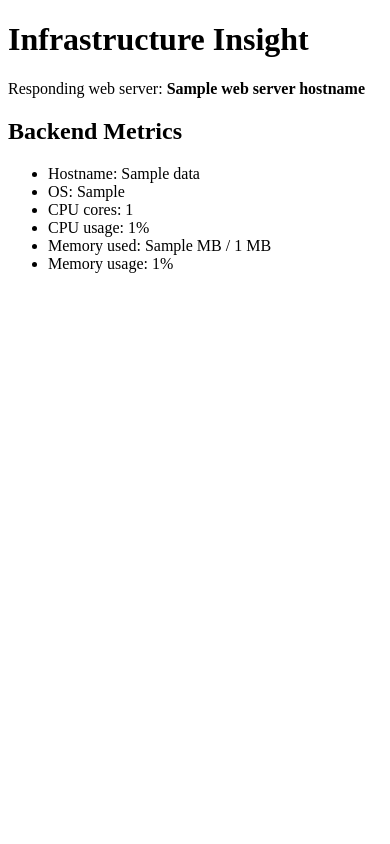
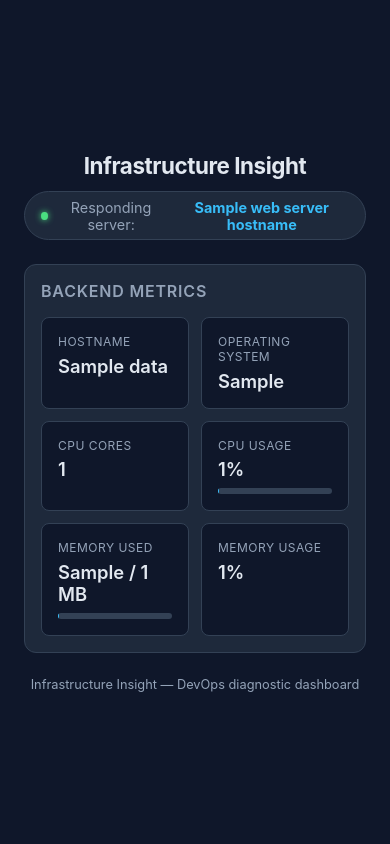
Before and after one commit to khan1402/infrastructure-insight, a FastAPI app: template app/frontend/templates/index.html in a window 390 px wide. Run offline with FastAPI, Linux system fonts and the light colour scheme; the template is opened without the code that fills it: most values are stand-ins (such as "Sample title", 1, 10 or a date in 2020).

Commit message:
Add responsive dashboard styling with progress bars and fade-in animation

```diff
--- a/app/frontend/main.py
+++ b/app/frontend/main.py
@@ -6,10 +6,14 @@ import os
 import socket
 import httpx
 from fastapi import FastAPI, Request
+from fastapi.staticfiles import StaticFiles
 from fastapi.templating import Jinja2Templates
 
 app = FastAPI()
 templates = Jinja2Templates(directory="templates")
+
+# Serve style.css (and any future static assets) at /static/...
+app.mount("/static", StaticFiles(directory="static"), name="static")
 
 # Read the backend URL from an environment variable, with a fallback
 # default for local testing.
--- /dev/null
+++ b/app/frontend/static/css/style.css
@@ -0,0 +1,147 @@
+/* style.css — styling for the Infrastructure Insight diagnostic page */
+
+:root {
+  --bg: #0f172a;
+  --card-bg: #1e293b;
+  --accent: #38bdf8;
+  --text: #e2e8f0;
+  --text-muted: #94a3b8;
+  --border: #334155;
+  --good: #4ade80;
+}
+
+* {
+  box-sizing: border-box;
+  margin: 0;
+  padding: 0;
+}
+
+body {
+  font-family: -apple-system, BlinkMacSystemFont, "Segoe UI", Roboto, sans-serif;
+  background: var(--bg);
+  color: var(--text);
+  min-height: 100vh;
+  display: flex;
+  align-items: center;
+  justify-content: center;
+  padding: 1.5rem;
+}
+
+.container {
+  width: 100%;
+  max-width: 640px;
+  animation: fadeIn 0.5s ease-out;
+}
+
+@keyframes fadeIn {
+  from { opacity: 0; transform: translateY(10px); }
+  to   { opacity: 1; transform: translateY(0); }
+}
+
+header {
+  text-align: center;
+  margin-bottom: 1.5rem;
+}
+
+h1 {
+  font-size: 1.75rem;
+  font-weight: 700;
+  letter-spacing: -0.02em;
+}
+
+.responding-server {
+  display: inline-flex;
+  align-items: center;
+  gap: 0.5rem;
+  margin-top: 0.75rem;
+  padding: 0.4rem 1rem;
+  background: var(--card-bg);
+  border: 1px solid var(--border);
+  border-radius: 999px;
+  font-size: 0.9rem;
+  color: var(--text-muted);
+}
+
+.responding-server strong {
+  color: var(--accent);
+}
+
+.status-dot {
+  width: 8px;
+  height: 8px;
+  border-radius: 50%;
+  background: var(--good);
+  box-shadow: 0 0 6px var(--good);
+}
+
+.card {
+  background: var(--card-bg);
+  border: 1px solid var(--border);
+  border-radius: 12px;
+  padding: 1.5rem;
+  animation: fadeIn 0.6s ease-out 0.1s backwards;
+}
+
+.card h2 {
+  font-size: 1rem;
+  font-weight: 600;
+  color: var(--text-muted);
+  text-transform: uppercase;
+  letter-spacing: 0.05em;
+  margin-bottom: 1rem;
+}
+
+.metrics-grid {
+  display: grid;
+  grid-template-columns: repeat(auto-fit, minmax(140px, 1fr));
+  gap: 1rem;
+}
+
+.metric {
+  padding: 1rem;
+  background: var(--bg);
+  border-radius: 8px;
+  border: 1px solid var(--border);
+}
+
+.metric-label {
+  font-size: 0.75rem;
+  color: var(--text-muted);
+  text-transform: uppercase;
+  letter-spacing: 0.04em;
+  margin-bottom: 0.35rem;
+}
+
+.metric-value {
+  font-size: 1.15rem;
+  font-weight: 600;
+}
+
+.bar-track {
+  margin-top: 0.5rem;
+  height: 6px;
+  background: var(--border);
+  border-radius: 999px;
+  overflow: hidden;
+}
+
+.bar-fill {
+  height: 100%;
+  background: var(--accent);
+  border-radius: 999px;
+  transition: width 0.4s ease-out;
+}
+
+footer {
+  text-align: center;
+  margin-top: 1.5rem;
+  font-size: 0.8rem;
+  color: var(--text-muted);
+}
+
+/* Responsive: narrower screens get a single-column grid and tighter spacing */
+@media (max-width: 480px) {
+  h1 { font-size: 1.4rem; }
+  .card { padding: 1rem; }
+  .metrics-grid { grid-template-columns: 1fr 1fr; gap: 0.75rem; }
+}
--- a/app/frontend/templates/index.html
+++ b/app/frontend/templates/index.html
@@ -2,21 +2,62 @@
 <html lang="en">
 <head>
     <meta charset="UTF-8">
+    <meta name="viewport" content="width=device-width, initial-scale=1.0">
     <title>Infrastructure Insight</title>
+    <link rel="stylesheet" href="/static/css/style.css">
 </head>
 <body>
-    <h1>Infrastructure Insight</h1>
+    <div class="container">
+        <header>
+            <h1>Infrastructure Insight</h1>
+            <div class="responding-server">
+                <span class="status-dot"></span>
+                Responding server: <strong>{{ web_server_hostname }}</strong>
+            </div>
+        </header>
 
-    <p>Responding web server: <strong>{{ web_server_hostname }}</strong></p>
+        <div class="card">
+            <h2>Backend Metrics</h2>
+            <div class="metrics-grid">
+                <div class="metric">
+                    <div class="metric-label">Hostname</div>
+                    <div class="metric-value">{{ data.hostname }}</div>
+                </div>
 
-    <h2>Backend Metrics</h2>
-    <ul>
-        <li>Hostname: {{ data.hostname }}</li>
-        <li>OS: {{ data.os }}</li>
-        <li>CPU cores: {{ data.cpu.cores_count }}</li>
-        <li>CPU usage: {{ data.cpu.usage_percent }}%</li>
-        <li>Memory used: {{ data.memory.used_mb }} MB / {{ data.memory.total_mb }} MB</li>
-        <li>Memory usage: {{ data.memory.percent_used }}%</li>
-    </ul>
+                <div class="metric">
+                    <div class="metric-label">Operating System</div>
+                    <div class="metric-value">{{ data.os }}</div>
+                </div>
+
+                <div class="metric">
+                    <div class="metric-label">CPU Cores</div>
+                    <div class="metric-value">{{ data.cpu.cores_count }}</div>
+                </div>
+
+                <div class="metric">
+                    <div class="metric-label">CPU Usage</div>
+                    <div class="metric-value">{{ data.cpu.usage_percent }}%</div>
+                    <div class="bar-track">
+                        <div class="bar-fill" style="--bar-width: {{ data.cpu.usage_percent }}; width: calc(var(--bar-width) * 1%);"></div>
+                    </div>
+                </div>
+
+                <div class="metric">
+                    <div class="metric-label">Memory Used</div>
+                    <div class="metric-value">{{ data.memory.used_mb }} / {{ data.memory.total_mb }} MB</div>
+                    <div class="bar-track">
+                        <div class="bar-fill" style="--bar-width: {{ data.memory.percent_used }}; width: calc(var(--bar-width) * 1%);"></div>
+                    </div>
+                </div>
+
+                <div class="metric">
+                    <div class="metric-label">Memory Usage</div>
+                    <div class="metric-value">{{ data.memory.percent_used }}%</div>
+                </div>
+            </div>
+        </div>
+
+        <footer>Infrastructure Insight — DevOps diagnostic dashboard</footer>
+    </div>
 </body>
 </html>
```
